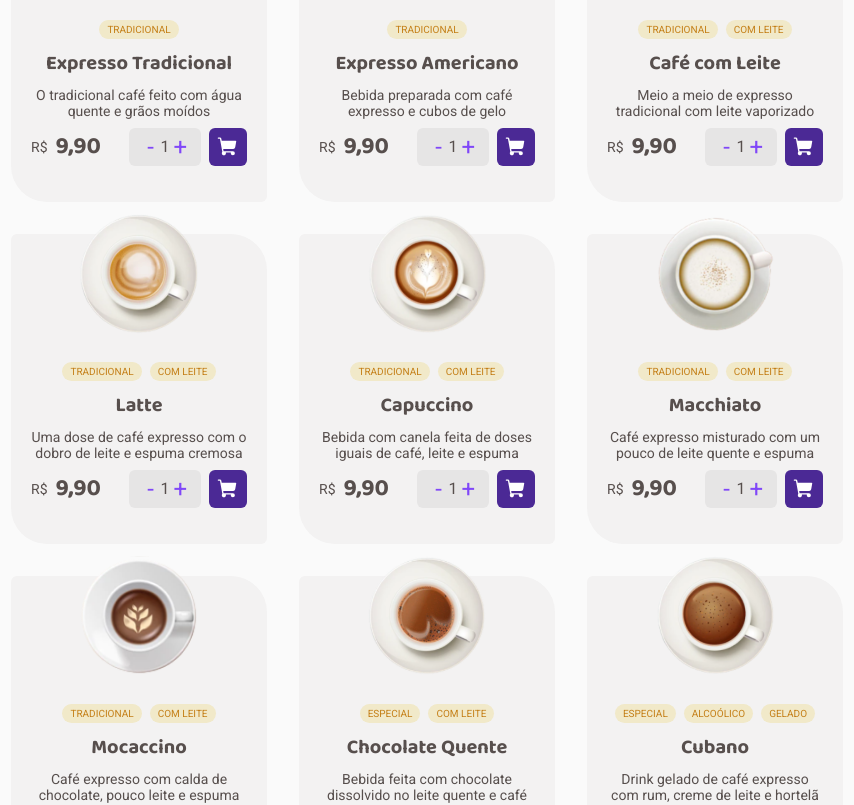
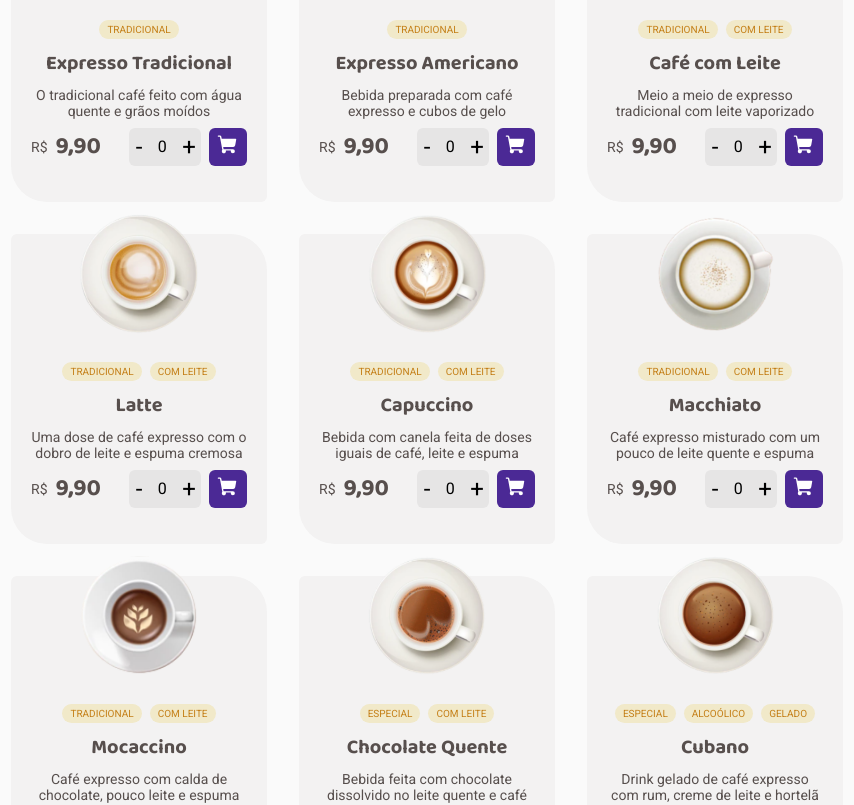
Before and after one commit to guilhermeevencio/coffee-shop-delivery, a React (Vite) app: page / in a window 1280 px wide. Shown: the part 820-1625 px from the top of the page, without its empty margins (149-1003 px from the left). Built offline with nearby package versions, Linux system fonts and the light colour scheme.

Commit message:
feat: implements add and remove from cart functions on home page.

```diff
--- a/src/components/ProductCard/index.tsx
+++ b/src/components/ProductCard/index.tsx
@@ -1,4 +1,4 @@
-import React from 'react'
+import { useContext, useState } from 'react'
 import { CoffeeMock } from '../../helpers/mocks/coffeeMock'
 import {
   CartInfoContainer,
@@ -6,16 +6,43 @@ import {
   ProductCardContainer,
   CartContainer,
   CartIconContainer,
+  StyledInput,
+  AddToCartButton,
+  AddAndRemoveButtons,
 } from './styles'
 import { ShoppingCart } from 'phosphor-react'
+import { AppContext } from '../../context/AppContext'
 
 export function ProductCard(props: CoffeeMock) {
+  const [quantity, setQuantity] = useState(0)
+  const { cartItems, setCartItems } = useContext(AppContext)
+
+  function handleAddToCart(): void {
+    setQuantity(quantity + 1)
+  }
+
+  function handleRemoveFromCart(): void {
+    if (quantity > 0) setQuantity(quantity - 1)
+  }
+
+  function handleSubmit(): void {
+    const cartItem = cartItems.find((item) => item.title === props.title)
+    if (!cartItem && quantity > 0) {
+      setCartItems([...cartItems, { ...props, quantity }])
+    }
+    if (cartItem) {
+      cartItem.quantity = quantity
+      const newCartItemArray = [...cartItems]
+      setCartItems(newCartItemArray)
+    }
+  }
+
   return (
     <ProductCardContainer>
       <img src={props.image} alt={props.title} />
       <div>
-        {props.tag.map((tag) => (
-          <span key={props.title}>{tag}</span>
+        {props.tag.map((tag, index) => (
+          <span key={`${props.title}-${index}`}>{tag}</span>
         ))}
       </div>
       <h3>{props.title}</h3>
@@ -32,12 +59,24 @@ export function ProductCard(props: CoffeeMock) {
         </PriceContainer>
         <CartContainer>
           <div>
-            <button type="button">-</button>
-            <p>1</p>
-            <button type="button">+</button>
+            <AddAndRemoveButtons type="button" onClick={handleRemoveFromCart}>
+              -
+            </AddAndRemoveButtons>
+
+            <StyledInput
+              type="number"
+              onChange={({ target }) => setQuantity(Number(target.value))}
+              value={quantity}
+            />
+
+            <AddAndRemoveButtons type="button" onClick={handleAddToCart}>
+              +
+            </AddAndRemoveButtons>
           </div>
           <CartIconContainer>
-            <ShoppingCart size={22} weight="fill" />
+            <AddToCartButton type="button" onClick={handleSubmit}>
+              <ShoppingCart size={22} weight="fill" />
+            </AddToCartButton>
           </CartIconContainer>
         </CartContainer>
       </CartInfoContainer>
--- a/src/components/ProductCard/styles.ts
+++ b/src/components/ProductCard/styles.ts
@@ -72,16 +72,26 @@ export const CartContainer = styled.div`
     p {
       font-size: 1rem;
     }
+
+    button: {
+      border: none;
+    }
   }
+`
+export const AddAndRemoveButtons = styled.button`
+  border: none;
+  background: none;
+  border-radius: 6px;
+  font-size: 1.5rem;
+  width: 12px;
+  cursor: pointer;
+`
 
-  button {
-    border: none;
-    color: ${(props) => props.theme.purple};
-    background: none;
-    border-radius: 6px;
-    font-size: 1.5rem;
-    width: 12px;
-  }
+export const StyledInput = styled.input`
+  background-color: transparent;
+  text-align: center;
+  width: 32px;
+  border: none;
 `
 
 export const CartIconContainer = styled.section`
@@ -95,3 +105,21 @@ export const CartIconContainer = styled.section`
   border-radius: 6px;
   font-size: 1rem;
 `
+
+export const AddToCartButton = styled.button`
+  background-color: transparent;
+  border: none;
+  color: ${(props) => props.theme.white};
+  cursor: pointer;
+  /* border: 1px solid green;
+  text-decoration: none;
+  width: 100%;
+  height: 100%;
+  /* width: 38px;
+  height: 38px;
+  display: flex;
+  align-items: center;
+  justify-content: center;
+  border-radius: 6px;
+  font-size: 1rem; */
+`
--- a/src/components/ProductsSection/index.tsx
+++ b/src/components/ProductsSection/index.tsx
@@ -1,8 +1,21 @@
 import { coffeeInfoArray } from '../../helpers/mocks/coffeeMock'
 import { ProductCard } from '../../components/ProductCard'
 import { ProductsSectionContainer } from './styles'
+import { AppContext } from '../../context/AppContext'
+import { useContext, useEffect } from 'react'
 
 const ProductsSection = () => {
+  const { cartItems, setCartItems } = useContext(AppContext)
+
+  // useEffect(() => {
+  //   coffeeInfoArray.forEach((coffee) => {
+  //     const { description, image, tag, title, price } = coffee
+  //     const cartItem = { description, image, tag, title, price, quantity: 1 }
+  //     setCartItems([...cartItems, cartItem])
+  //   })
+  // }, [])
+  // console.log(cartItems)
+
   return (
     <ProductsSectionContainer>
       {coffeeInfoArray.map((coffee) => (
--- a/src/context/AppContext.ts
+++ b/src/context/AppContext.ts
@@ -5,9 +5,9 @@ export interface ICartItem extends CoffeeMock {
   quantity: number
 }
 
-export interface ICart {
-  cartItems: ICartItem[] | null
-  setCartItems: React.Dispatch<React.SetStateAction<ICartItem[] | null>>
+export interface ICartContextType {
+  cartItems: ICartItem[] | []
+  setCartItems: React.Dispatch<React.SetStateAction<ICartItem[] | []>>
 }
 
-export const AppContext = createContext<ICart | null>(null)
+export const AppContext = createContext({ cartItems: [] } as ICartContextType)
--- a/src/context/Provider.tsx
+++ b/src/context/Provider.tsx
@@ -6,7 +6,7 @@ type Props = {
 }
 
 export function Provider({ children }: Props) {
-  const [cartItems, setCartItems] = useState<ICartItem[] | null>(null)
+  const [cartItems, setCartItems] = useState<ICartItem[] | []>([])
 
   const contextValue = {
     cartItems,
--- a/src/styles/global.ts
+++ b/src/styles/global.ts
@@ -5,6 +5,11 @@ export const GlobalStyle = createGlobalStyle`
     margin: 0;
     padding: 0;
     box-sizing: border-box;
+    input::-webkit-outer-spin-button,
+    input::-webkit-inner-spin-button {
+    -webkit-appearance: none !important;
+    margin: 0 !important;
+}
   }
 
   body {
```
